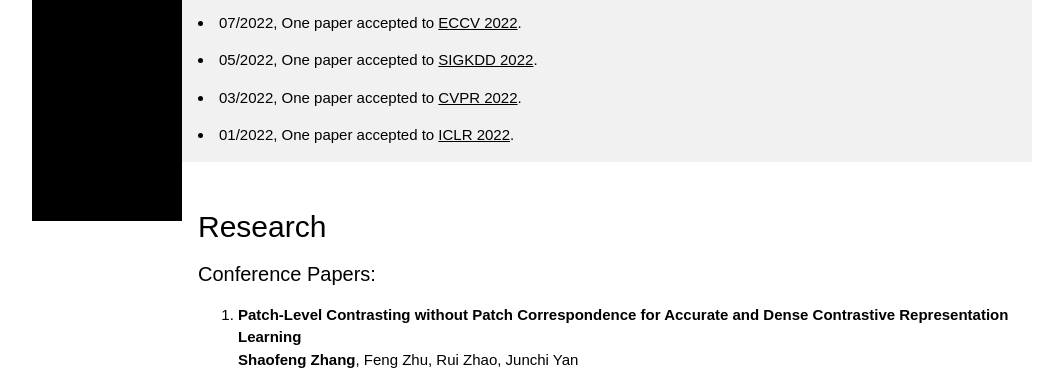
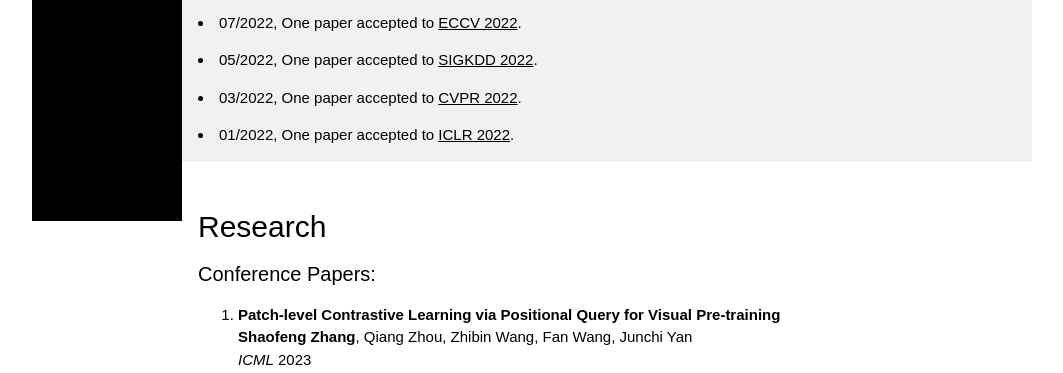
Before and after one commit to Sherrylone/sherrylone.github.io, a plain HTML site: page index.html in a window 1280 px wide. Shown: the part 579-952 px from the top of the page, without its empty margins (108-1171 px from the left). Drawn offline with Linux system fonts and the light colour scheme.

Commit message:
Update index.html

```diff
--- a/index.html
+++ b/index.html
@@ -115,6 +115,15 @@
     <h2>Research</h2>
     <h4> Conference Papers:</h4>
     <ol>
+
+      <p>
+      <li><strong>Patch-level Contrastive Learning via Positional Query for Visual Pre-training</strong>
+      <br>
+      <strong>Shaofeng Zhang</strong>, Qiang Zhou, Zhibin Wang, Fan Wang, Junchi Yan
+      <br>
+      <em>ICML</em> 2023
+      </p>
+
       <p>
       <li><strong>Patch-Level Contrasting without Patch Correspondence for Accurate and Dense Contrastive Representation Learning</strong>
       <br>
```
